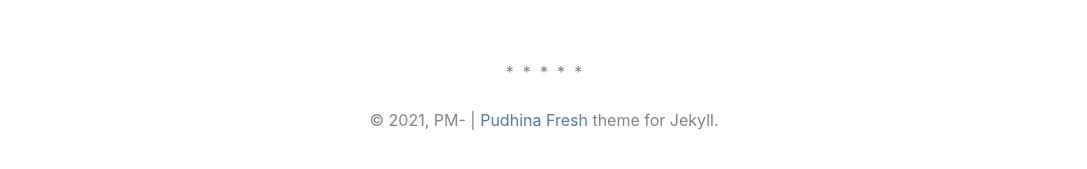
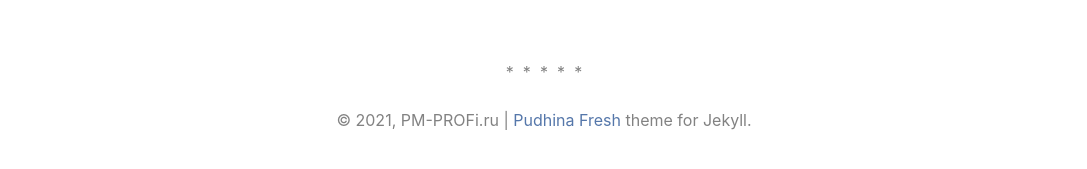
Before and after one commit to RedShadow-play/pm-profiru-82335, a Jekyll site: the page built from index.md, in a window 1280 px wide. Shown: the part 638-807 px from the top of the page, without its empty margins (96-1183 px from the left). Built offline with Jekyll 4.4.1, drawn with Linux system fonts in a browser that asks for light colours; nearby versions of some CDN libraries; a style sheet for code colours, icons or effects is not loaded.

Commit message:
about.html: changed

```diff
--- a/_includes/page/about.html
+++ b/_includes/page/about.html
@@ -2,6 +2,6 @@
 <div class="about__devider">*****</div>
 <div class="about__text">
 <br>
-&#169 2021, PM- | <a href="https://github.com/ritijjain/pudhina-fresh">Pudhina Fresh</a> theme for Jekyll.
+&#169 2021, PM-PROFi.ru | <a href="https://github.com/ritijjain/pudhina-fresh">Pudhina Fresh</a> theme for Jekyll.
 </div>
 </div>
```
